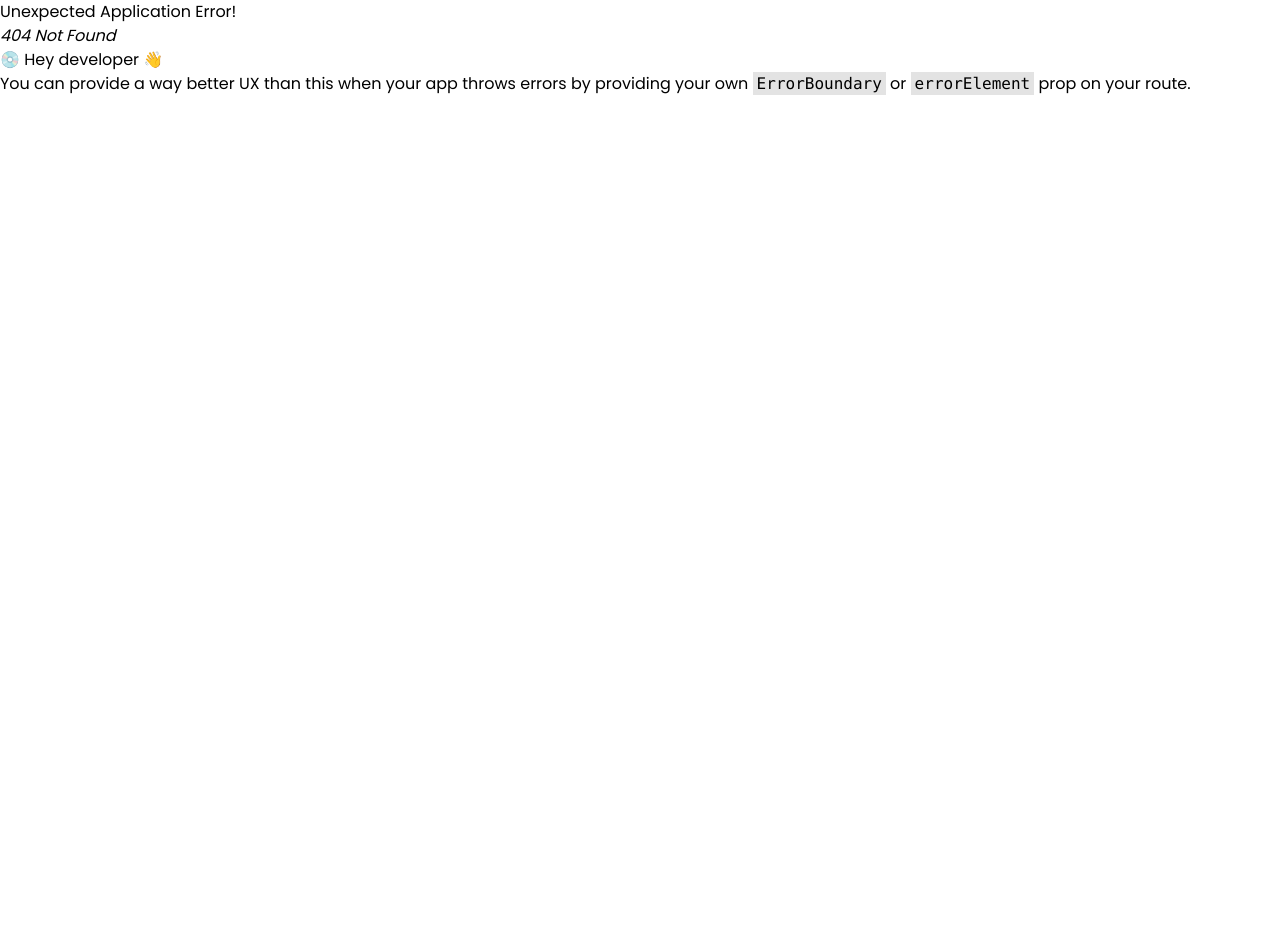
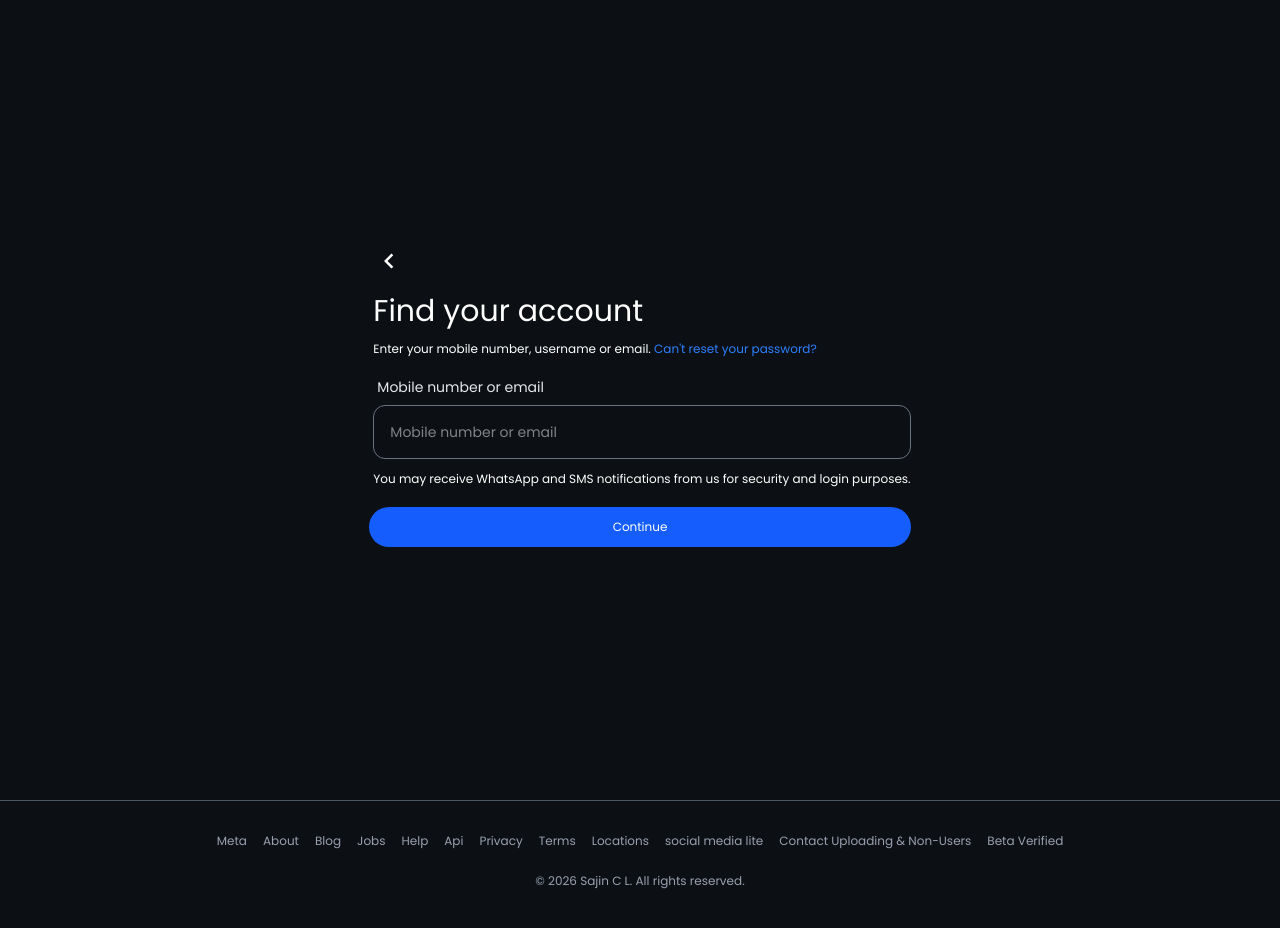
Before and after one commit to sajin-cl/Social_Media_Clone_with_VITE_React_and_TypeScript, a React (Vite) app in the folder client/: page /accounts/password/reset in a window 1280 px wide. Before the commit this address had no page. Shown: the top 928 px of the page. Before the commit the page ends 800 px from the top, so only its background shows below. Built offline with nearby package versions, Linux system fonts and the light colour scheme.

Commit message:
Reset Password page completed

```diff
--- /dev/null
+++ b/client/src/pages/ForgetPassword.tsx
@@ -0,0 +1,58 @@
+import Footer from "@/components/Footer";
+import { MdOutlineKeyboardArrowLeft } from "react-icons/md";
+
+function ForgetPassword() {
+  return (
+    <>
+      <section id="forget-password-section" className="min-h-screen items-center bg-darkbg flex justify-center overflow-hidden py-3">
+        <div className="max-w-xl">
+
+          <div
+            className="left-arrow-btn mb-3 hover:bg-gray-800 rounded-full w-10 h-10 flex items-center justify-center cursor-pointer"
+          >
+            <MdOutlineKeyboardArrowLeft color='white' size={30} />
+          </div>
+
+          <h2 className="text-3xl text-white mb-3 ml-1">Find your account</h2>
+
+          <p className="text-xs text-white mb-5 ml-1">
+            Enter your mobile number, username or email.
+            <a href="#" className="text-blue-500 hover:underline"> Can't reset your password?</a>
+          </p>
+
+          {/* Email */}
+          <div className="email-field flex flex-col mb-3 ml-1">
+            <label
+              htmlFor="email"
+              className="text-gray-200 text-sm mb-2 ml-1"
+            >
+              Mobile number or email
+            </label>
+            <input
+              id="email"
+              type="email"
+              name='email'
+              placeholder="Mobile number or email"
+              className="border border-gray-500 p-4 rounded-xl text-gray-100 text-sm"
+            />
+          </div>
+
+          <p
+            className="text-xs text-white mb-5 ml-1"
+          >
+            You may receive WhatsApp and SMS notifications from us for security and login purposes.
+          </p>
+
+          <button
+            className='bg-blue-600 w-full text-white text-center text-bold text-xs rounded-full hover:bg-blue-500 p-3 mb-3'
+          >
+            Continue
+          </button>
+        </div>
+      </section>
+      <Footer />
+    </>
+  );
+};
+
+export default ForgetPassword;
--- a/client/src/pages/Login.tsx
+++ b/client/src/pages/Login.tsx
@@ -7,7 +7,7 @@ function Login() {
     <>
       <section id="login" className="min-h-screen flex relative">
         {/* Left Section */}
-        <div className="left-side hidden lg:block w-1/2 bg-darkbg  justify-center items-center ">
+        <div className="left-side hidden md:block w-1/2 bg-darkbg  justify-center items-center ">
           <div className="w-full  p-5 m-8">
             <img src="/insta_logo.svg" alt="insta_log0" width={80} />
           </div>
@@ -23,8 +23,8 @@ function Login() {
         </div>
 
         {/* Right Section */}
-        <div className="right-side w-full lg:w-1/2 bg-gray-800 border-l border-gray-500">
-          <div className="container flex flex-col jufify-center p-12">
+        <div className="right-side w-full md:w-1/2 bg-gray-800 border-l border-gray-500">
+          <div className="container flex flex-col jufify-center py-12 px-10">
             <span className="text-white fw-bold mb-5">Log into Instagram</span>
 
             <form action="" method="post">
--- a/client/src/routes/AppRoutes.tsx
+++ b/client/src/routes/AppRoutes.tsx
@@ -1,4 +1,5 @@
 import App from '@/App';
+import ForgetPassword from '@/pages/ForgetPassword';
 import Home from '@/pages/Home';
 import Login from '@/pages/Login';
 import Register from '@/pages/Register';
@@ -22,6 +23,7 @@ export const router = createBrowserRouter([
       /* Login & Register*/
       { path: '/accounts/login', element: <Login /> },
       { path: '/accounts/emailsignup', element: <Register /> },
+      { path: '/accounts/password/reset', element: <ForgetPassword /> },
 
     ],
   },
--- a/client/src/styles/global.css
+++ b/client/src/styles/global.css
@@ -11,6 +11,30 @@
     @apply font-popins;
   }
 
+  html,
+  body {
+    scrollbar-width: none;
+    -ms-overflow-style: none;
+    background-color: #0c0a09;
+  }
+
+  html::-webkit-scrollbar,
+  body::-webkit-scrollbar {
+    display: none;
+  }
+
+  /* carousel hide scrollbar */
+  .carousel-scrollbar-hide {
+    -ms-overflow-style: none;
+    scrollbar-width: none;
+    touch-action: pan-x pan-y;
+    -webkit-overflow-scrolling: touch;
+  }
+
+  .carousel-scrollbar-hide::-webkit-scrollbar {
+    display: none;
+  }
+
   button {
     cursor: pointer;
   }
```
